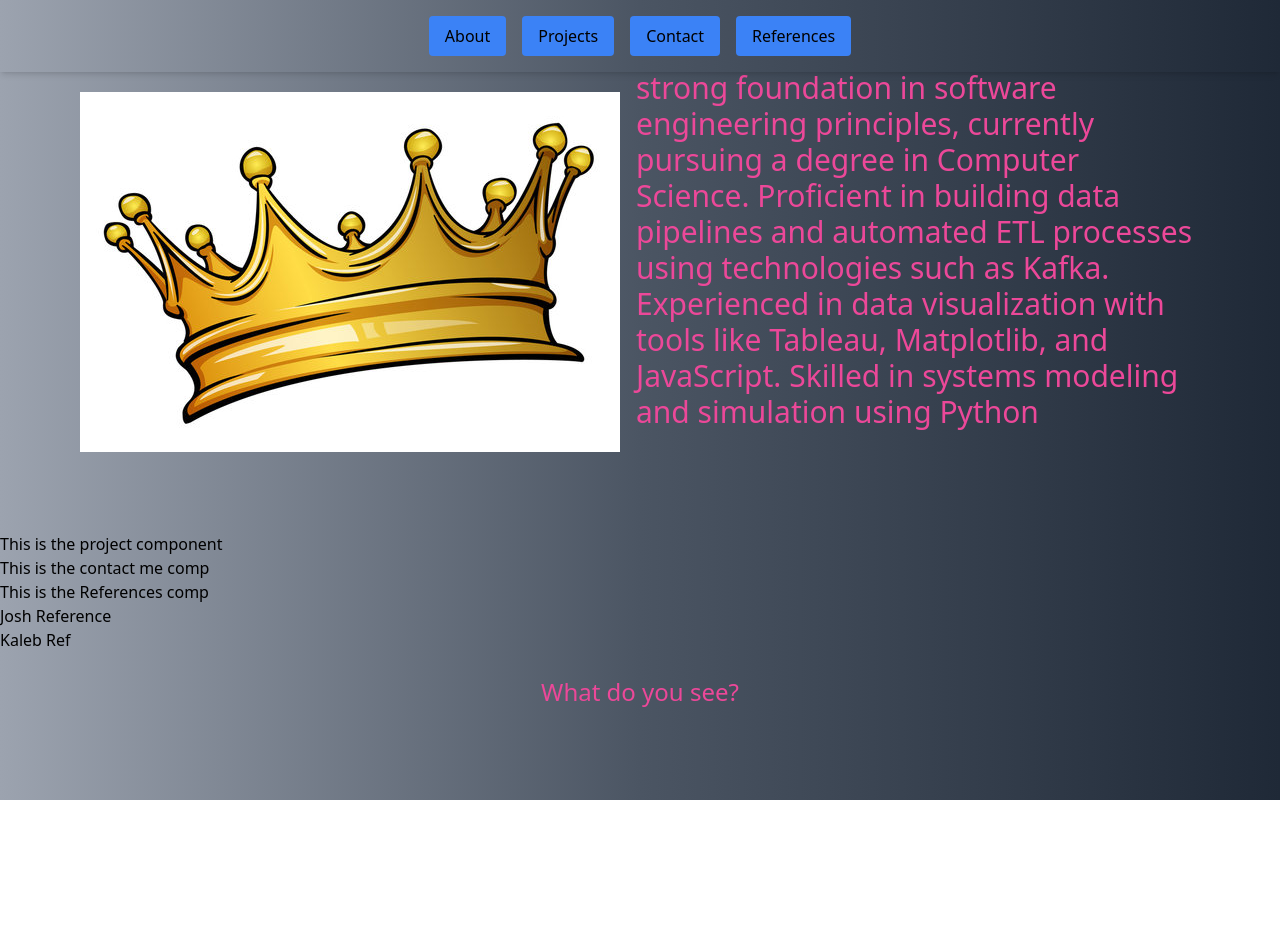
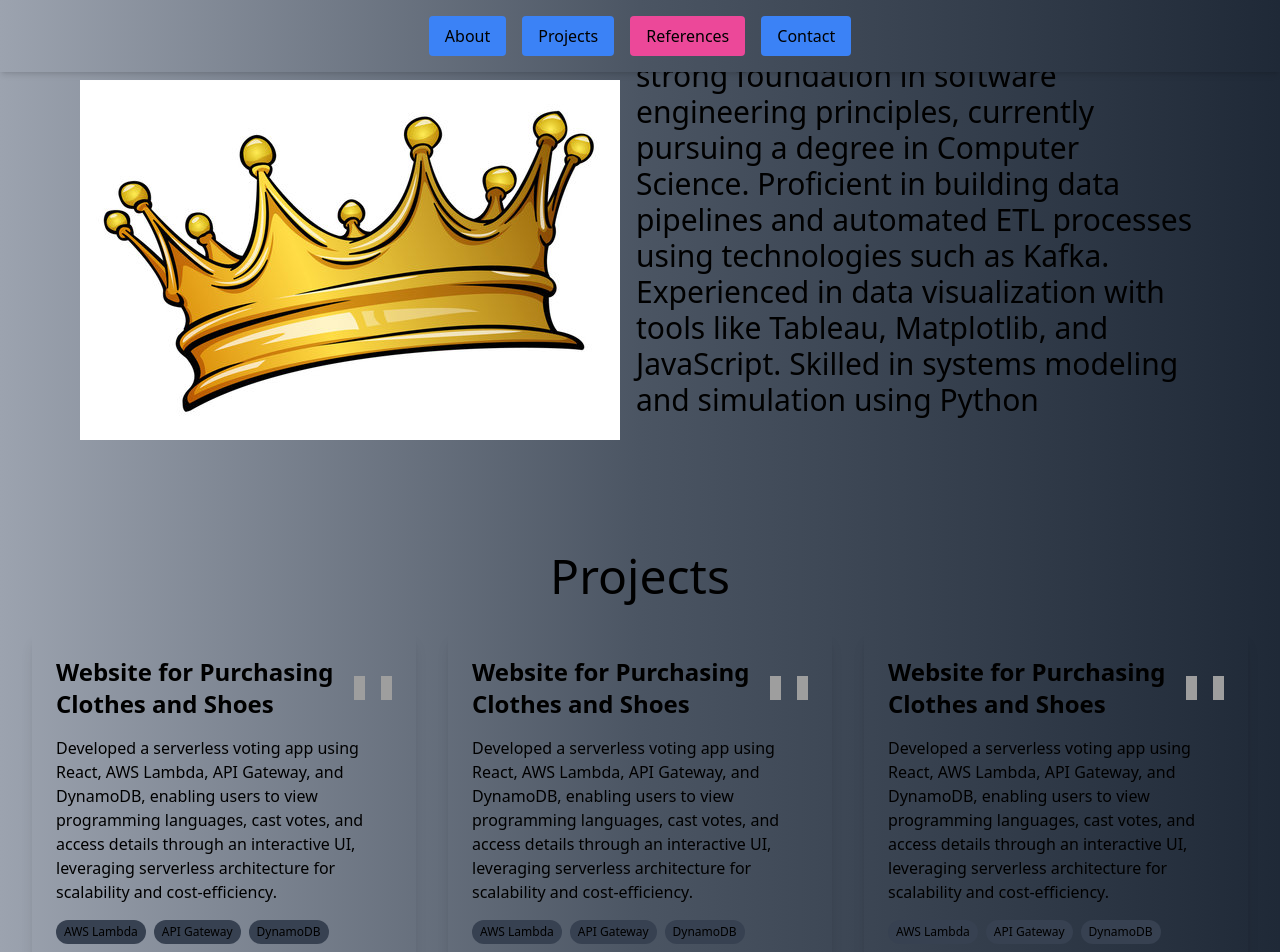
Before and after one commit to likeMike001/mike-port, a React (Create React App) app: page / in a window 1280 px wide. Shown: the top 952 px of the page. Before the commit the page ends 800 px from the top, so only its background shows below. Built offline with nearby package versions, Linux system fonts and the light colour scheme; grey boxes are pictures that could not be loaded.

Commit message:
added the projects comp and fixed the error of header button linking

```diff
--- a/src/components/about/about.component.jsx
+++ b/src/components/about/about.component.jsx
@@ -6,7 +6,7 @@ const About = () => {
     return (
 
 
-      <motion.div className="flex items-center p-20 -mt-20"
+      <motion.div className="flex items-center p-20 -mt-17"
         // animate = {{
         //     scale : [1,2,2,1,1],
         //     rotate: [0, 0, 270, 270, 0],
@@ -30,7 +30,7 @@ const About = () => {
           src={crwn}
           alt="Crown"
         />
-       <p className="text-pink-500 font-customFont text-3xl -mt-20">
+       <p className=" font-customFont text-3xl -mt-20">
        Aspiring Software Developer with a strong foundation in software engineering principles, currently pursuing a degree in Computer Science. Proficient in building data pipelines and automated ETL processes using technologies such as Kafka. Experienced in data visualization with tools like Tableau, Matplotlib, and JavaScript. Skilled in systems modeling and simulation using Python
         </p>
       </motion.div>
--- a/src/components/header/header.component.jsx
+++ b/src/components/header/header.component.jsx
@@ -22,10 +22,11 @@ const Header = () => {
   return (
     <div>
      <div className="fixed top-0 left-0 right-0 bg-gradient-to-r from-gray-400 via-gray-600 to-gray-800 shadow-md flex items-center justify-center space-x-4 py-4 z-10">
-        <button href = "#about" className="px-4 py-2 bg-blue-500 text-black rounded hover:bg-blue-700">About</button>
-        <button href = "#projects" className="px-4 py-2 bg-blue-500 text-black rounded hover:bg-blue-700">Projects</button>
-        <button href = "#contact" className="px-4 py-2 bg-blue-500 text-black rounded hover:bg-blue-700">Contact</button>
-        <button href = "#reference" className="px-4 py-2 bg-blue-500 text-black rounded hover:bg-blue-700">References</button>
+        <a href = "#about" className="px-4 py-2 bg-blue-500 text-black rounded hover:bg-blue-700">About</a>
+        <a href = "#projects" className="px-4 py-2 bg-blue-500 text-black rounded hover:bg-blue-700">Projects</a>
+        <a href = "#reference" className="px-4 py-2 bg-pink-500 text-black rounded hover:bg-blue-700">References</a>
+        <a href = "#contact" className="px-4 py-2 bg-blue-500 text-black rounded hover:bg-blue-700">Contact</a>
+
       </div>
     </div>
   );
--- /dev/null
+++ b/src/components/projectcard/projectcard.component.jsx
@@ -0,0 +1,35 @@
+import React from 'react';
+import { motion } from 'framer-motion';
+import githubIcon from '../../assets/github.svg';
+import externalLinkIcon from '../../assets/external-link.svg';
+
+const ProjectCard = ({ title, description, technologies, githubLink, externalLink }) => {
+  return (
+    <motion.div
+      className="bg-cardBg p-6 rounded-lg shadow-lg hover:shadow-xl transition-shadow duration-300"
+      whileHover={{ scale: 1.05  }}
+    >
+      <div className="flex justify-between items-center mb-4">
+        <h2 className="text-textPrimary text-2xl font-bold">{title}</h2>
+        <div className="flex space-x-4">
+          <a href={githubLink} target="_blank" rel="noopener noreferrer">
+            <img src={githubIcon} alt="GitHub" className="w-6 h-6" />
+          </a>
+          <a href={externalLink} target="_blank" rel="noopener noreferrer">
+            <img src={externalLinkIcon} alt="External Link" className="w-6 h-6" />
+          </a>
+        </div>
+      </div>
+      <p className="text-textSecondary mb-4">{description}</p>
+      <div className="flex space-x-2">
+        {technologies.map((tech, index) => (
+          <span key={index} className="bg-gray-700 text-textPrimary px-2 py-1 rounded-full text-xs">
+            {tech}
+          </span>
+        ))}
+      </div>
+    </motion.div>
+  );
+};
+
+export default ProjectCard;
--- a/src/components/projects/projects.component.jsx
+++ b/src/components/projects/projects.component.jsx
@@ -1,16 +1,63 @@
-
-
-
-
-import React from 'react'
+import React from 'react';
+import ProjectCard from '../projectcard/projectcard.component';
 
 const Projects = () => {
+  const projects = [
+    {
+      title: 'Website for Purchasing Clothes and Shoes',
+      description: 'Developed a serverless voting app using React, AWS Lambda, API Gateway, and DynamoDB, enabling users to view programming languages, cast votes, and access details through an interactive UI, leveraging serverless architecture for scalability and cost-efficiency.',
+      technologies: ['AWS Lambda', 'API Gateway', 'DynamoDB'],
+      githubLink: 'https://github.com/your-github-repo',
+      externalLink: 'https://your-live-project-url.com',
+    },
+    {
+        title: 'Website for Purchasing Clothes and Shoes',
+        description: 'Developed a serverless voting app using React, AWS Lambda, API Gateway, and DynamoDB, enabling users to view programming languages, cast votes, and access details through an interactive UI, leveraging serverless architecture for scalability and cost-efficiency.',
+        technologies: ['AWS Lambda', 'API Gateway', 'DynamoDB'],
+        githubLink: 'https://github.com/your-github-repo',
+        externalLink: 'https://your-live-project-url.com',
+      },
+      {
+        title: 'Website for Purchasing Clothes and Shoes',
+        description: 'Developed a serverless voting app using React, AWS Lambda, API Gateway, and DynamoDB, enabling users to view programming languages, cast votes, and access details through an interactive UI, leveraging serverless architecture for scalability and cost-efficiency.',
+        technologies: ['AWS Lambda', 'API Gateway', 'DynamoDB'],
+        githubLink: 'https://github.com/your-github-repo',
+        externalLink: 'https://your-live-project-url.com',
+      },
+      {
+        title: 'Website for Purchasing Clothes and Shoes',
+        description: 'Developed a serverless voting app using React, AWS Lambda, API Gateway, and DynamoDB, enabling users to view programming languages, cast votes, and access details through an interactive UI, leveraging serverless architecture for scalability and cost-efficiency.',
+        technologies: ['AWS Lambda', 'API Gateway', 'DynamoDB'],
+        githubLink: 'https://github.com/your-github-repo',
+        externalLink: 'https://your-live-project-url.com',
+      },
+      {
+        title: 'Website for Purchasing Clothes and Shoes',
+        description: 'Developed a serverless voting app using React, AWS Lambda, API Gateway, and DynamoDB, enabling users to view programming languages, cast votes, and access details through an interactive UI, leveraging serverless architecture for scalability and cost-efficiency.',
+        technologies: ['AWS Lambda', 'API Gateway', 'DynamoDB'],
+        githubLink: 'https://github.com/your-github-repo',
+        externalLink: 'https://your-live-project-url.com',
+      },
+      {
+        title: 'Website for Purchasing Clothes and Shoes',
+        description: 'Developed a serverless voting app using React, AWS Lambda, API Gateway, and DynamoDB, enabling users to view programming languages, cast votes, and access details through an interactive UI, leveraging serverless architecture for scalability and cost-efficiency.',
+        technologies: ['AWS Lambda', 'API Gateway', 'DynamoDB'],
+        githubLink: 'https://github.com/your-github-repo',
+        externalLink: 'https://your-live-project-url.com',
+      },
+    // Add more projects as needed
+  ];
+
   return (
-    <div>
-      {/* <h1 >This is the project Componet </h1> */}
-        <p   class="antialiased md:subpixel-antialiased"> This is the project component</p>
+    <div className="p-8">
+      <h3 className="font-customFont text-5xl text-center mb-8 text-textPrimary">Projects</h3>
+      <div className="grid grid-cols-1 md:grid-cols-2 lg:grid-cols-3 gap-8">
+        {projects.map((project, index) => (
+          <ProjectCard key={index} {...project} />
+        ))}
+      </div>
     </div>
-  )
-}
+  );
+};
 
-export default Projects
+export default Projects;
```
